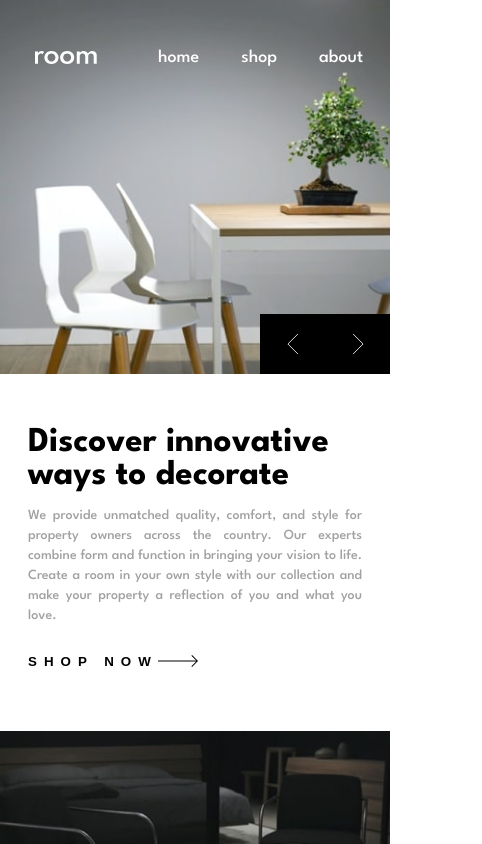
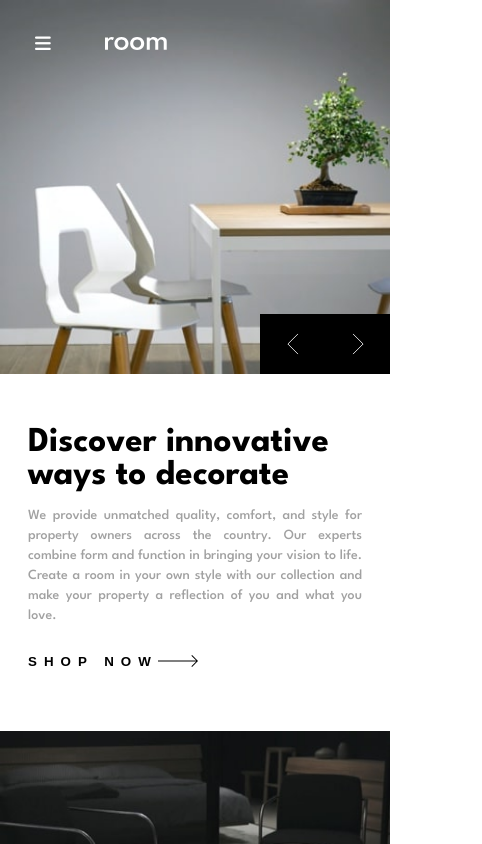
Before and after one commit to EstelleRoges/FrontendMentor-RoomHomepage, a React (Create React App) app: page / in a window 390 px wide. Shown: the top 844 px of the page, 482 px wide, since content can reach past the window. Built offline with nearby package versions, Linux system fonts and the light colour scheme.

Commit message:
styles updated

```diff
--- a/src/App.jsx
+++ b/src/App.jsx
@@ -6,25 +6,25 @@ import DesktopMenu from "./components/menus/desktopMenu/DesktopMenu";
 import MainComponent from "./components/hero/MainComponent";
 import SubContent from "./components/subContent/SubContent";
 import Attribution from "./components/attribution/Attribution";
-import { useEffect, useState } from "react";
+// import { useEffect, useState } from "react";
 
 const App = () => {
-  const [navType, setNavType] = useState(<DesktopMenu />);
+  // const [navType, setNavType] = useState(<DesktopMenu />);
 
-  useEffect(() => {
-    const changeNav = () => {
-      if (window.innerWidth <= 992) {
-        setNavType(<MobileMenu />);
-      } else {
-        setNavType(<DesktopMenu />);
-      }
-    };
-    window.addEventListener("resize", changeNav);
-  }, []);
+  // useEffect(() => {
+  //   const changeNav = () => {
+  //     if (window.innerWidth <= 992) {
+  //       setNavType(<MobileMenu />);
+  //     } else {
+  //       setNavType(<DesktopMenu />);
+  //     }
+  //   };
+  //   window.addEventListener("resize", changeNav);
+  // }, []);
 
   return (
     <BrowserRouter>
-      {navType}
+      {window.innerWidth <= 992 ? <MobileMenu /> : <DesktopMenu />}
       <MainComponent />
       <SubContent />
       <Attribution />
--- a/src/styles/styles-responsive.css
+++ b/src/styles/styles-responsive.css
@@ -226,7 +226,9 @@ main section button:hover svg {
 @media screen and (max-width: 992px) {
   .mobileHeader {
     width: 100%;
-    height: 100vh;
+    height: -webkit-fit-content;
+    height: -moz-fit-content;
+    height: fit-content;
     position: absolute;
     top: 0;
     z-index: 3;
--- a/src/styles/styles-responsive.scss
+++ b/src/styles/styles-responsive.scss
@@ -15,7 +15,7 @@
 @media screen and (max-width: 992px) {
   .mobileHeader {
     width: 100%;
-    height: 100vh;
+    height: fit-content;
     position: absolute;
     top: 0;
     z-index: 3;
```
Also changed, not shown: 1 other file (tests, documents, lock files or other folders).
